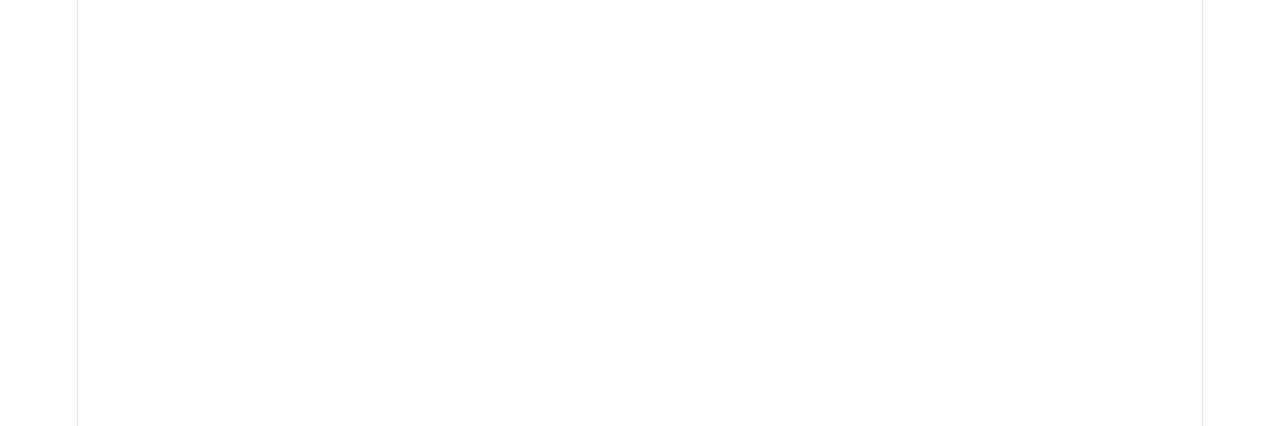
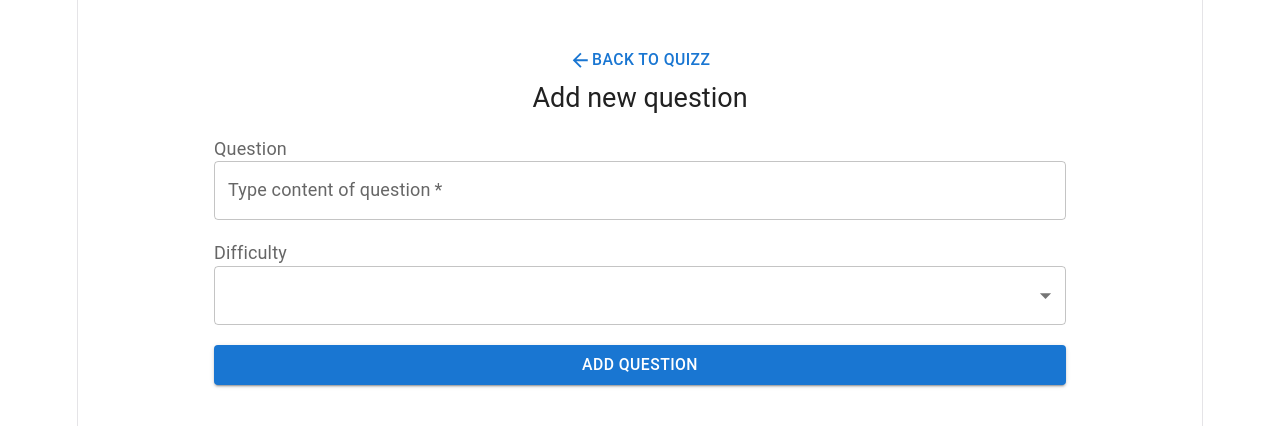
Before and after one commit to The-Five-Stack/quizzer-ui, a React (Vite) app: page /quizzes/1/questions in a window 1280 px wide. Before the commit this address had no page. Shown: the top 426 px of the page. Built offline with nearby package versions, Linux system fonts and the light colour scheme.

Commit message:
feat: make add question works

```diff
--- a/src/App.tsx
+++ b/src/App.tsx
@@ -5,14 +5,14 @@
 import { BrowserRouter, Route, Routes } from "react-router-dom";
 import QuizList from './pages/QuizList'
 import CssBaseline from "@mui/material/CssBaseline";
-
+import AddQuestionForm from "./pages/AddQuestionForm"
 /**
  * Root App component that sets up the SPA routing structure.
  * Routes:
  * - / : Quiz list page
  * - /create-quiz : Create new quiz form
  * - /quizzes/:id : Quiz detail page
- * - /quiz-details : Legacy route for quiz details (fallback)
+ * - /quizzes/:id/questions : Create new question form
  */
 function App() {
   return (
@@ -20,10 +20,10 @@
       <BrowserRouter>
         <Routes>
           <Route path="/" element={<QuizList/>}/>
-          <Route path="/quiz-details" element={<QuizDetailPage />}/>
           <Route path="/quizzes/:id" element={<QuizDetailPage />} />
           <Route path="/quizzes/:id/edit" element={<EditQuizPage />} />
           <Route path="/create-quiz" element={<CreateQuizForm />} />
+          <Route path="/quizzes/:id/questions" element={<AddQuestionForm/>} />
         </Routes>
       </BrowserRouter>
       <CssBaseline />
--- a/src/api.ts
+++ b/src/api.ts
@@ -107,3 +107,26 @@
     throw new Error(`Failed to delete quiz (status: ${response.status})`);
   }
 };
+
+export const addQuestion = async (
+  quizId: number,
+  question: {
+    questionContent: string;
+    difficulty: string;
+  },
+) => {
+  try {
+    const result = await fetchWithAuth(`/api/quizzes/${quizId}/questions`, {
+      method: "POST",
+      body: JSON.stringify(question),
+    });
+
+    return result;
+  } catch (err: unknown) {
+    if (err instanceof Error) {
+      throw new Error(err.message);
+    }
+
+    throw new Error("Failed to add question");
+  }
+};
--- /dev/null
+++ b/src/pages/AddQuestionForm.css
@@ -0,0 +1,27 @@
+.header {
+  display: flex;
+  justify-content: center;
+  align-items: center;
+  flex-direction: column;
+}
+
+.container {
+  display: flex;
+  flex-direction: column;
+  margin: 20px;
+  height: 500px;
+}
+
+.label {
+  justify-self: start;
+  margin-top: 20px;
+
+}
+
+.form {
+  height: 500px;
+}
+
+.btn {
+  margin-top: 20px;
+}
--- /dev/null
+++ b/src/pages/AddQuestionForm.tsx
@@ -0,0 +1,67 @@
+import { Container, Button, Typography, Box, TextField } from "@mui/material";
+import { useNavigate, useParams } from "react-router-dom";
+import "./AddQuestionForm.css";
+import ArrowBackIcon from "@mui/icons-material/ArrowBack";
+import { useState } from "react";
+import MenuItem from "@mui/material/MenuItem";
+import Select from "@mui/material/Select";
+import type { SelectChangeEvent } from "@mui/material";
+import InputLabel from "@mui/material/InputLabel";
+import { addQuestion } from "../api";
+
+export default function AddQuestionForm() {
+  const navigate = useNavigate();
+  const { id } = useParams();
+  const [question, setQuestion] = useState({
+    questionContent: "",
+    difficulty: "",
+  });
+
+  const handleSubmit = async () => {
+    console.log("question", question);
+    await addQuestion(Number(id), question)
+  };
+  return (
+    <Container maxWidth="md" className="container">
+      <div className="header">
+        <Button className="back-btn" onClick={() => navigate(`/quizzes/${id}`)}>
+          <ArrowBackIcon fontSize="small" />
+          Back to Quizz
+        </Button>
+        <Typography variant="h5" className="title">
+          Add new question
+        </Typography>{" "}
+      </div>
+      <Box className="form">
+        <InputLabel className="label">Question</InputLabel>
+        <TextField
+          label="Type content of question"
+          value={question.questionContent}
+          onChange={(e) =>
+            setQuestion({ ...question, questionContent: e.target.value })
+          }
+          required
+          fullWidth
+        />
+        <InputLabel className="label">Difficulty</InputLabel>
+        <Select
+          value={question.difficulty}
+          label="Difficulty"
+          onChange={(e: SelectChangeEvent) =>
+            setQuestion({ ...question, difficulty: e.target.value })
+          }
+          fullWidth
+        >
+          <MenuItem value={"EASY"}>EASY</MenuItem>
+          <MenuItem value={"NORMAL"}>NORMAL</MenuItem>
+          <MenuItem value={"HARD"}>HARD</MenuItem>
+        </Select>
+        <div className="btn">
+          <Button variant="contained" onClick={handleSubmit} fullWidth>
+            Add Question
+          </Button>
+        </div>
+      </Box>
+    </Container>
+  );
+}
--- a/src/pages/QuizDetailPage.tsx
+++ b/src/pages/QuizDetailPage.tsx
@@ -83,7 +83,7 @@
                 <Typography variant="h5" className="quiz-detail-questions-title">
                     Questions
                 </Typography>
-                <Button variant="contained" color="primary">
+                <Button onClick={() => navigate(`/quizzes/${id}/questions`)} variant="contained" color="primary">
                     + Add Question
                 </Button>
             </Box>
```
